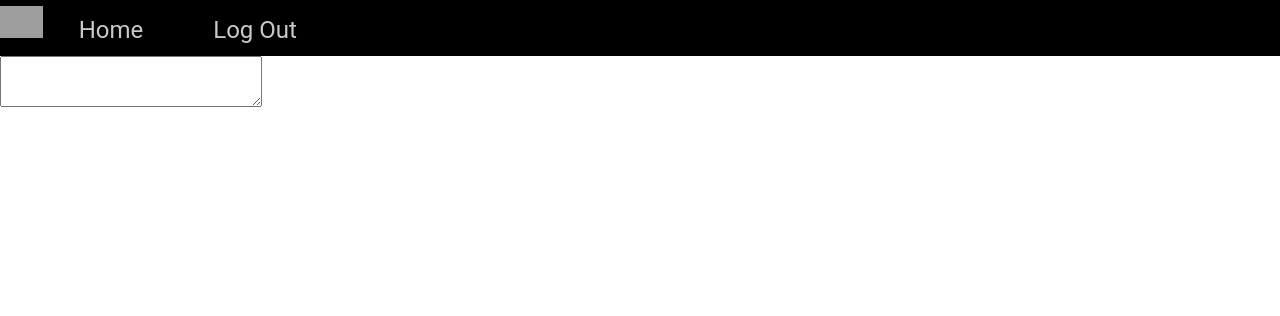
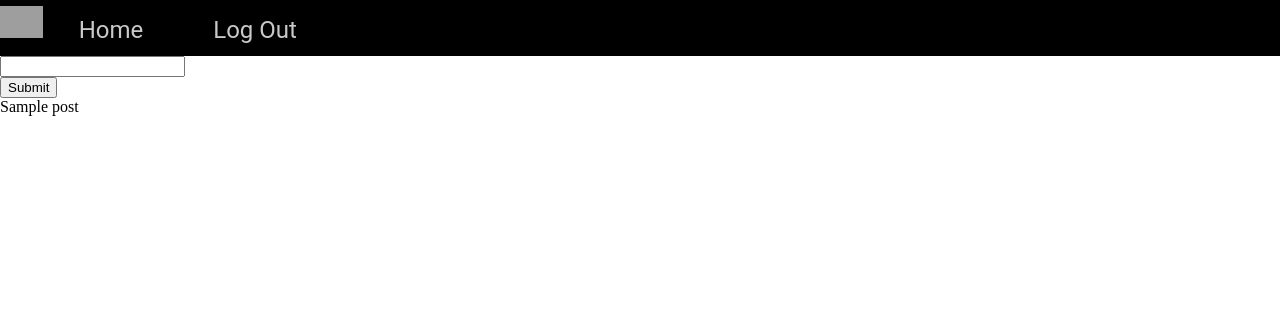
Before and after one commit to Beamma/Test-App, a Flask app: template templates/admin.html in a window 1280 px wide. Shown: the top 316 px of the page. Run offline with Flask 2, Linux system fonts and the light colour scheme; the template is opened without the code that fills it: most values are stand-ins (such as "Sample title", 1, 10 or a date in 2020); grey boxes are pictures that could not be loaded.

Commit message:
V 3.0 Slightly Functional Post An View Of Notices

```diff
--- a/main.py
+++ b/main.py
@@ -18,6 +18,7 @@ def login():
     dpassword = ''
     session['logstatus'] = 'false'
     user_name = request.form['username']
+    session['user'] = user_name
     password = request.form['password']
     conn = sqlite3.connect('users.db')
     c = conn.cursor()
@@ -43,12 +44,21 @@ def home():
     logstatus = 'false'
     xadmin = session.get('xadmin', None)
     logstatus = session.get('logstatus', None)
-    if logstatus == "true" and xadmin == "Admin":
-        return render_template("home.html", admin = "Admin")
-    if logstatus == "true" and xadmin != "Admin":
-        return render_template("home.html", admin = "False")
+    if logstatus == "true":
+        conn = sqlite3.connect('users.db')
+        c = conn.cursor()
+        c.execute("SELECT user, post FROM notices")
+        posts = c.fetchall()
+        print(posts)
+        conn.close()
+
+        if xadmin == "Admin":
+            return render_template("home.html", admin = "Admin", posts = posts)
+        else:
+            return render_template("home.html", admin = "False", posts = posts)
     else:
         return redirect(url_for('login'))
+
 
 @app.route('/admin')
 def admin():
@@ -62,6 +72,24 @@ def admin():
     else:
         return redirect(url_for('login'))
 
+@app.route('/admin', methods = ['POST'])
+def post_admin():
+    post_db = []
+    conn = sqlite3.connect('users.db')
+    c = conn.cursor()
+    c.execute("SELECT id from users WHERE user=?", (session.get('user', None),))
+    for i in c.fetchall():
+        for j in i:
+            user_id = j
+    post_db.insert(1, user_id)
+    post_db.insert(2, request.form['post'])
+    sql = "INSERT INTO notices(user, post) VALUES(?,?)"
+    val = post_db
+    c.execute(sql, val)
+    conn.commit()
+    conn.close()
+    return render_template('admin.html')
+
 
 if __name__ == "__main__":
     app.run(debug=True)
--- a/templates/admin.html
+++ b/templates/admin.html
@@ -3,12 +3,14 @@
 <div class = "pnotice">
   <div class = "notice_create">
     <form method = "POST">
-      <textarea rows="3" cols="30" name="blogpost" id="address"></textarea>
+      <input rows="3" cols="30" name="post">
     </form>
   </div>
   <div class = "notice_preview">
   </div>
   <div class = "notice_submit">
+    <input type="submit">
   </div>
 </div>
+{{post}}
 {% endblock %}
--- a/templates/home.html
+++ b/templates/home.html
@@ -7,6 +7,8 @@
 	</div>
 </div>
 <div class = "content">
-  test
 </div>
+{% for i in posts %}
+{{posts}}
+{% endfor %}
 {% endblock %}
```
Also changed, not shown: users.db.
